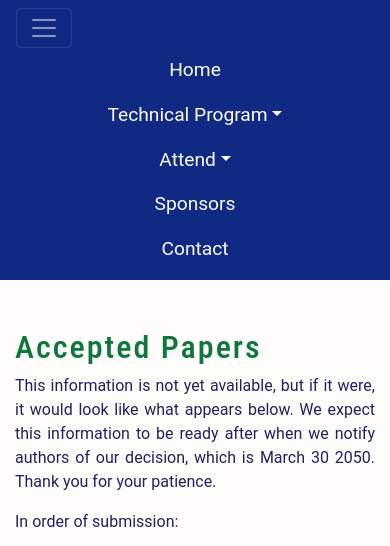
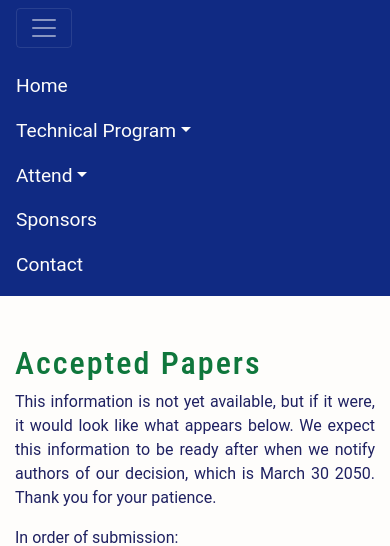
Before and after one commit to IACR/conference-template, a PHP site: page /acceptedpapers.php in a window 390 px wide, after a click that opens the changed part. Shown: the part 240-786 px from the top of the page. Run offline with PHP 8.4, Linux system fonts and the light colour scheme; some libraries are stand-ins or nearby versions.

Commit message:
Mobile nav now left aligned

```diff
--- a/includes/nav.php
+++ b/includes/nav.php
@@ -36,13 +36,13 @@
                 aria-label="Toggle navigation">
           <span class="navbar-toggler-icon"></span>
         </button>
-        <div class="collapse navbar-collapse justify-content-lg-center" id="navbarNav">
-          <ul class="navbar-nav nav-fill w-100">
-            <li class="nav-item">
+        <div class="collapse navbar-collapse" id="navbarNav">
+          <ul class="navbar-nav flex-md-row w-100 text-md-center">
+            <li class="nav-item flex-md-fill mt-3 mt-md-0">
               <!-- TODO: home icon? -->
               <a class="nav-link" href="">Home</a>
             </li>
-            <li class="nav-item dropdown">
+            <li class="nav-item dropdown flex-md-fill">
               <a class="nav-link dropdown-toggle" role="button" data-toggle="dropdown" aria-haspopup="true" aria-expanded="false" href="#">Technical Program</a>
               <div class="dropdown-menu">
                 <a class="dropdown-item" href="callforpapers.html">Call for papers</a>
@@ -56,7 +56,7 @@
                 <a class="dropdown-item" href="rumpsession.html">Rump session</a>
               </div>
             </li>
-            <li class="nav-item dropdown">
+            <li class="nav-item dropdown flex-md-fill">
               <a class="nav-link dropdown-toggle" role="button" data-toggle="dropdown" aria-haspopup="true" aria-expanded="false" href="#">Attend</a>
               <div class="dropdown-menu">
                 <a class="dropdown-item" href="registration.html">Registration</a>
@@ -69,11 +69,11 @@
                 <a class="dropdown-item" href="conduct.html">Code of conduct</a>
               </div>
             </li>
-            <li class="nav-item">
+            <li class="nav-item flex-md-fill">
               <a class="nav-link" href="sponsors.html">Sponsors</a>
             </li>
             <!-- TODO: email icon? -->
-            <li class="nav-item">
+            <li class="nav-item flex-md-fill">
               <a class="nav-link" href="contact.html">Contact</a>
             </li>
           </ul>
```
